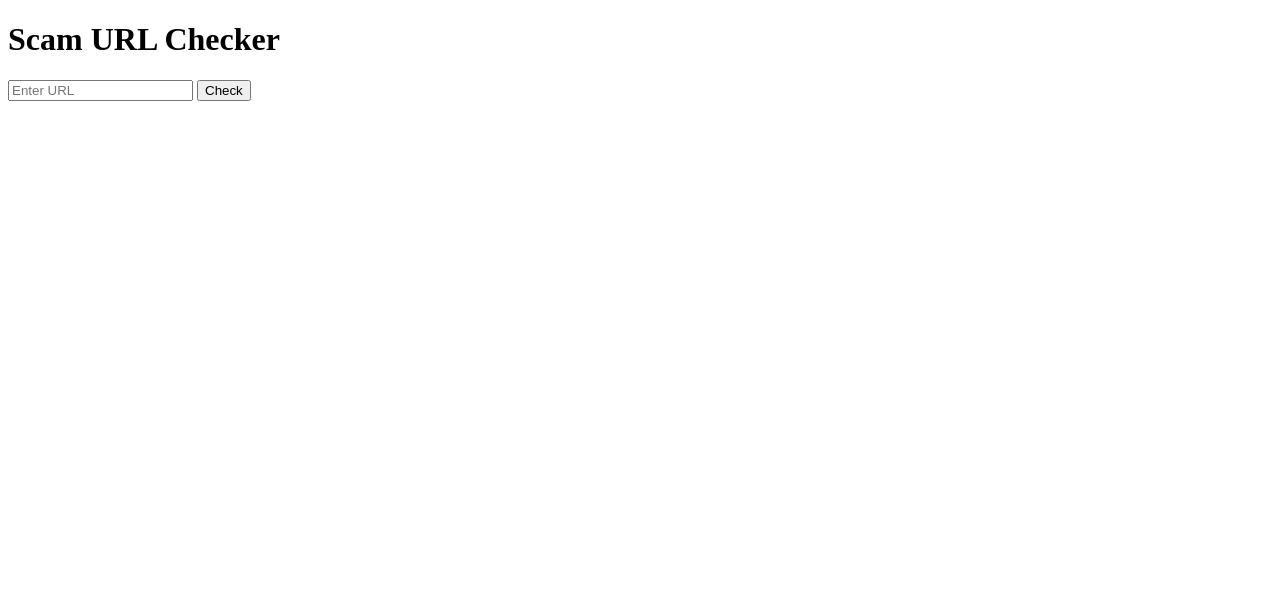
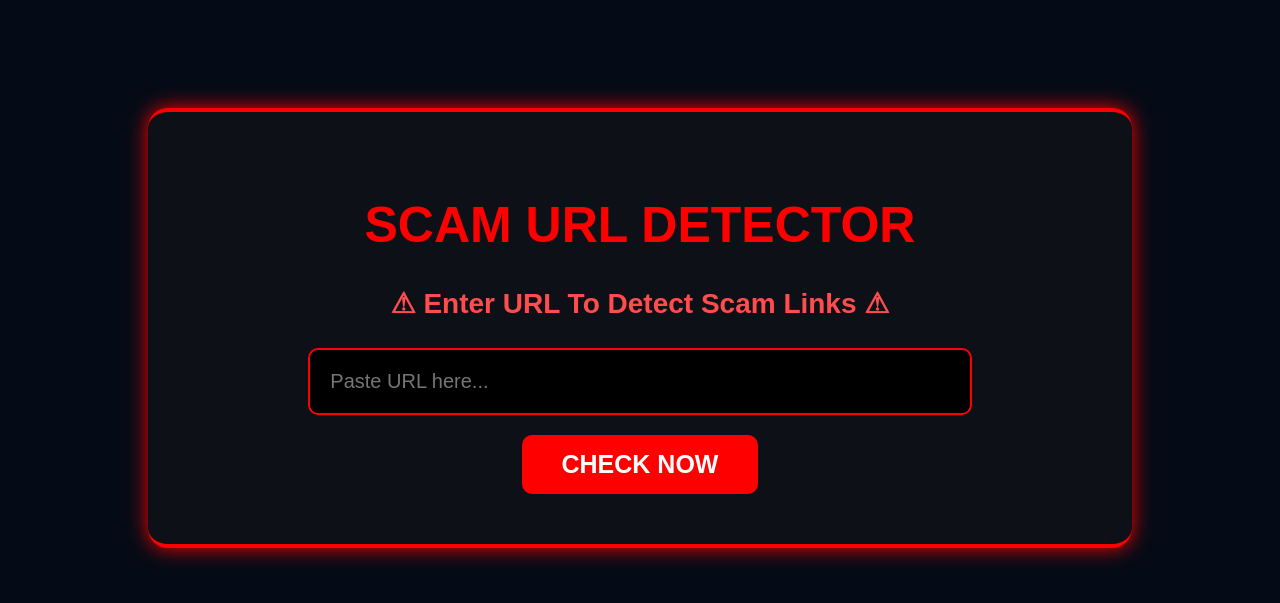
Before and after one commit to HARIPRIYA-JS/scam-soc-project, a Flask app: page / in a window 1280 px wide. Shown: the top 603 px of the page. Run offline with Flask 3, Linux system fonts and the light colour scheme; parts of the project's set-up code (start-up, migrations or seed data) failed here and were passed over.

Commit message:
updated cyber black UI

```diff
--- a/backend/templates/index.html
+++ b/backend/templates/index.html
@@ -1,16 +1,124 @@
 <!DOCTYPE html>
 <html>
 <head>
-    <title>Scam URL Detector</title>
+<title>Scam URL Checker</title>
+
+<style>
+
+body{
+background:#050b16;
+font-family:Arial,sans-serif;
+text-align:center;
+color:white;
+padding-top:100px;
+}
+
+.container{
+width:70%;
+margin:auto;
+padding:50px;
+background:#0d1117;
+
+border-top:4px solid red;
+border-bottom:4px solid red;
+
+box-shadow:0 0 20px red;
+border-radius:20px;
+}
+
+h1{
+font-size:50px;
+font-weight:bold;
+color:red;
+}
+
+p{
+font-size:25px;
+font-weight:bold;
+}
+
+input{
+
+width:70%;
+padding:20px;
+
+font-size:20px;
+
+background:black;
+color:white;
+
+border:2px solid red;
+border-radius:10px;
+}
+
+button{
+
+margin-top:20px;
+
+padding:15px 40px;
+
+font-size:25px;
+
+font-weight:bold;
+
+background:red;
+
+color:white;
+
+border:none;
+
+border-radius:10px;
+}
+
+button:hover{
+
+background:darkred;
+
+box-shadow:0 0 20px red;
+
+}
+
+.warning{
+
+font-size:28px;
+font-weight:bold;
+color:#ff4d4d;
+
+}
+
+</style>
+
 </head>
+
 <body>
 
-<h1>Scam URL Checker</h1>
+<div class="container">
+
+<h1>SCAM URL DETECTOR</h1>
+
+<p class="warning">
+⚠ Enter URL To Detect Scam Links ⚠
+</p>
 
 <form action="/predict" method="POST">
-    <input type="text" name="message" placeholder="Enter URL" required>
-    <button type="submit">Check</button>
+
+<input
+type="text"
+name="message"
+placeholder="Paste URL here..."
+required>
+
+<br>
+
+<button type="submit">
+
+CHECK NOW
+
+</button>
+
 </form>
+
+</div>
 
 </body>
 </html>
--- a/backend/templates/result.html
+++ b/backend/templates/result.html
@@ -86,8 +86,8 @@ body{
 SCAM
 </h1>
 
-<p>
-Do not share passwords, OTPs, bank details or personal information.
+<p style="font-size:28px;font-weight:bold;color:#ff4d4d;">
+⚠ DO NOT SHARE MONEY OR ANY PERSONAL DETAILS ⚠
 </p>
 
 {% else %}
```
